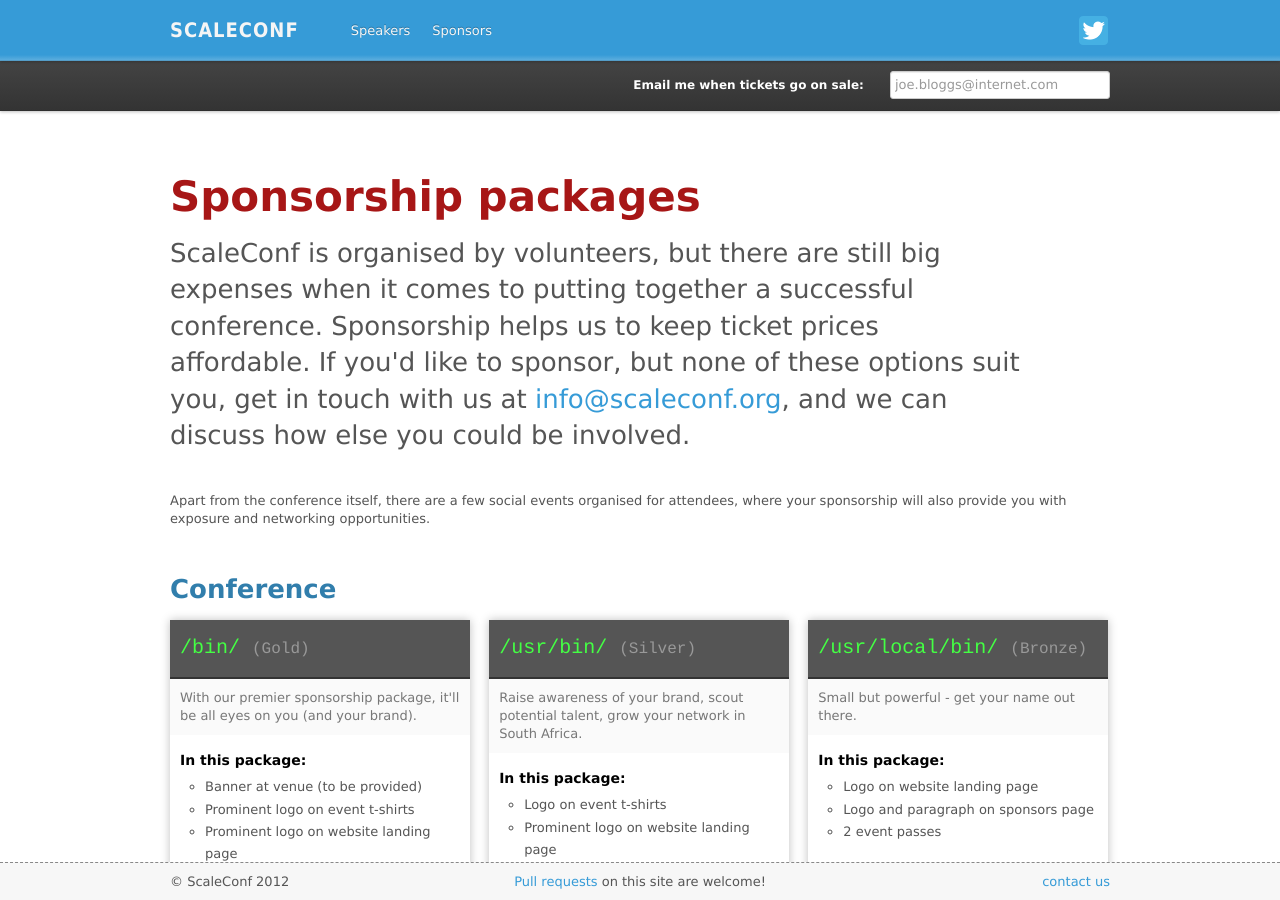
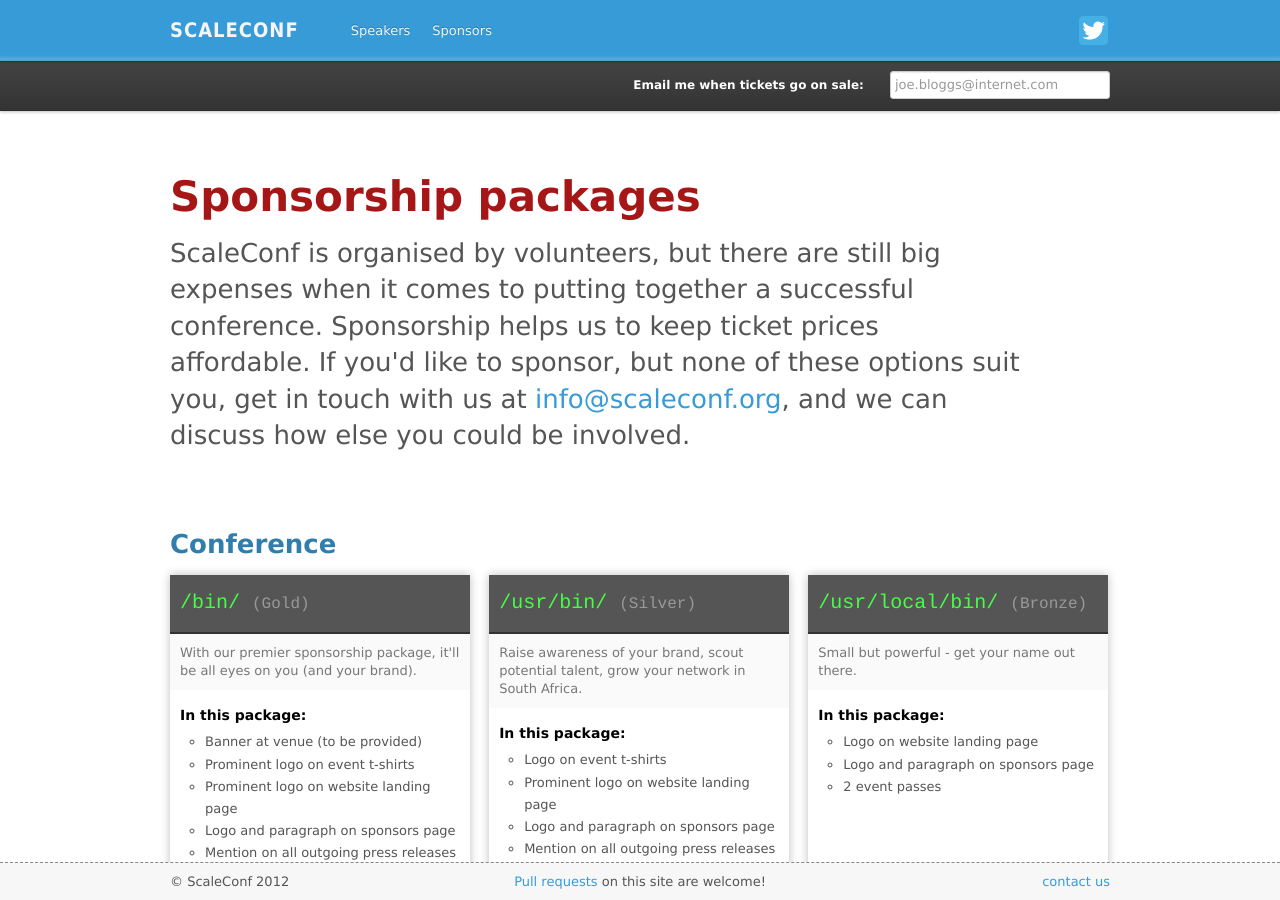
Before and after one commit to scaleconf/scaleconf.github.com, a Jekyll site: the page built from sponsor-packages.html, in a window 1280 px wide and 900 px high. Built offline with Jekyll 4.4.1, drawn with Linux system fonts in a browser that asks for light colours; Markdown is read by kramdown in place of the engine named in the settings.

Commit message:
Removed some text from sponsorship packages
The text was out of place and had no context around
what was said before it in my mind. I think the message
of the text is present in the descriptions of the packages
and is clear enough. Maybe a better approach is a one-liner
under each heading before the packages?

```diff
--- a/sponsor-packages.html
+++ b/sponsor-packages.html
@@ -13,11 +13,6 @@
     these options suit you, get in touch with us at
     <a href="mailto:info@scaleconf.org">info@scaleconf.org</a>, and we can
     discuss how else you could be involved.
-    </p>
-    <p>
-    Apart from the conference itself, there are a few social events organised
-    for attendees, where your sponsorship will also provide you with exposure
-    and networking opportunities.
     </p>
 
     <br /><br />
```
